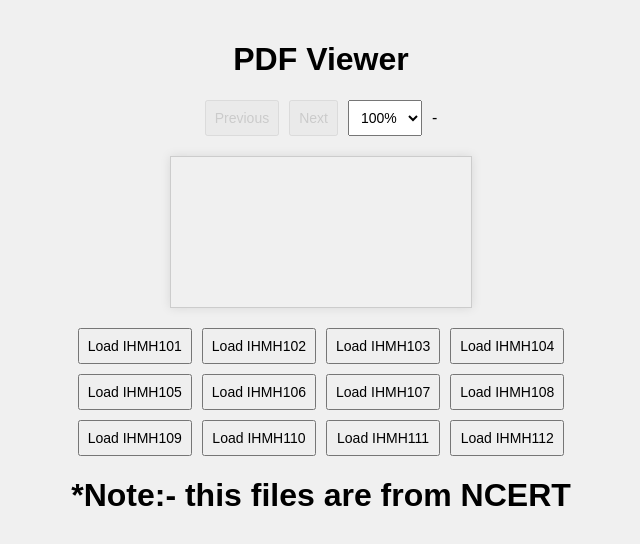
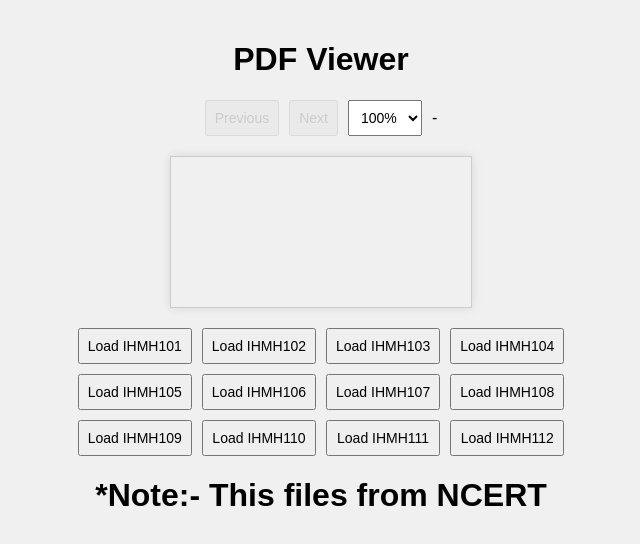
Before and after one commit to Adity1357X/Class9th-books, a plain HTML site: page Python/index.html in a window 1280 px wide. Shown: the whole page, without its empty margins (319-959 px from the left). Drawn offline with Linux system fonts and the light colour scheme; a script that the page names is missing.

Commit message:
Update index.html

```diff
--- a/Python/index.html
+++ b/Python/index.html
@@ -226,6 +226,6 @@
       }
     });
   </script>
-  <h1>*Note:- this files are from NCERT </h1>
+  <h1>*Note:- This files from NCERT </h1>
 </body>
 </html>
```
